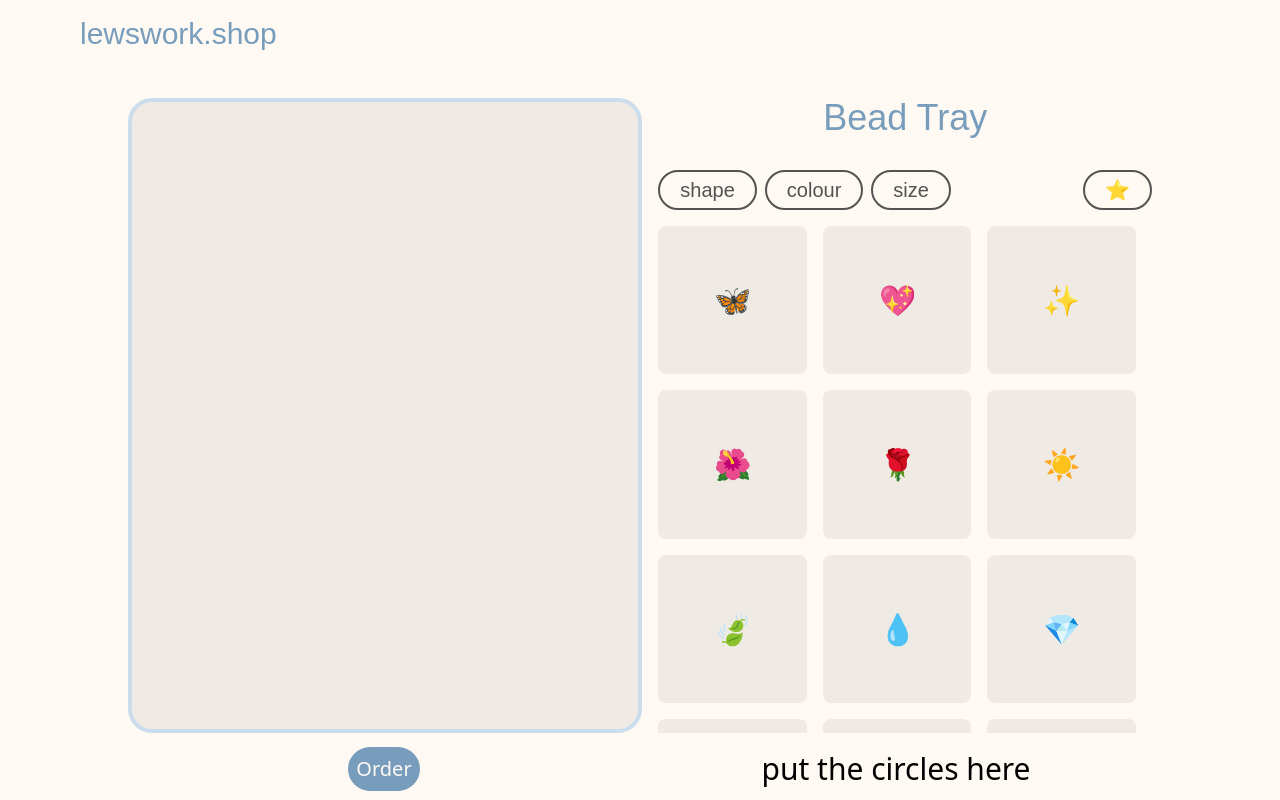
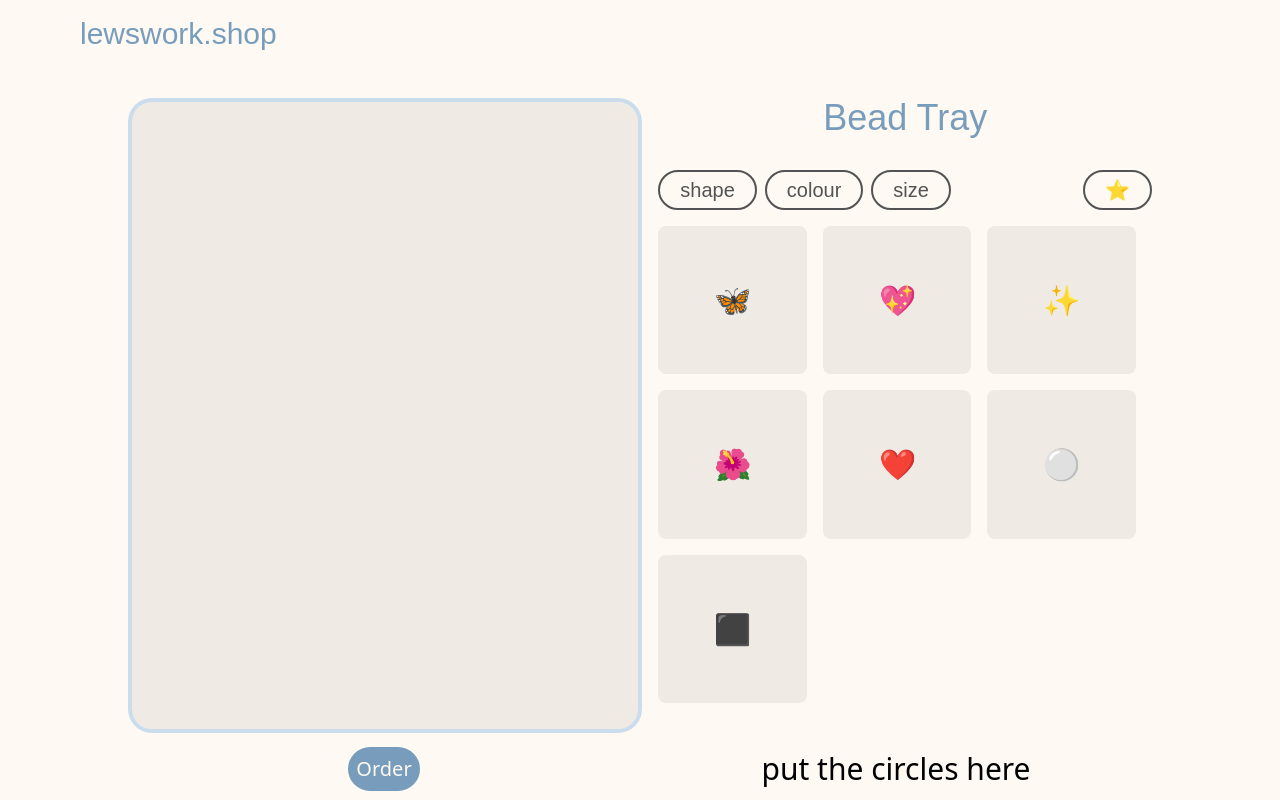
Before and after one commit to itlinde/lewsworkshop, a Next.js app: page / in a window 1280 px wide. Shown: the top 800 px of the page. Built offline with nearby package versions, Linux system fonts and the light colour scheme; a web font is replaced by a local one.

Commit message:
hEEEEEEEELEP HELP MEEEEE

```diff
--- a/app/components/JewelryMaker.js
+++ b/app/components/JewelryMaker.js
@@ -49,73 +49,64 @@ const examplePaletteItems = [
     name: "🦋",
     colour: "pink",
     shape: "butterfly",
+    diameter: 10,
+    stock: 100,
+    image: "/images/pink-butterfly.png"
   },
   {
     id: "purple-heart",
     name: "💖",
     colour: "purple",
     shape: "heart",
+    diameter: 8,
+    stock: 100,
+    image: "/images/purple-heart.png"
   },
   {
     id: "blue-star",
     name: "✨",
     colour: "blue",
     shape: "star",
+    diameter: 12,
+    stock: 100,
+    image: "/images/blue-star.png"
   },
   {
     id: "yellow-flower",
     name: "🌺",
     colour: "yellow",
     shape: "flower",
-  },
-  {
-    id: "red-rose",
-    name: "🌹",
-    colour: "red",
-    shape: "rose",
-  },
-  {
-    id: "orange-sun",
-    name: "☀️",
-    colour: "orange",
-    shape: "sun",
-  },
-  {
-    id: "green-leaf",
-    name: "🍃",
-    colour: "green",
-    shape: "leaf",
-  },
-  {
-    id: "blue-droplet",
-    name: "💧",
-    colour: "blue",
-    shape: "droplet",
-  },
-  {
-    id: "purple-crystal",
-    name: "💎",
-    colour: "purple",
-    shape: "crystal",
-  },
-  {
-    id: "pink-ribbon",
-    name: "🎀",
-    colour: "pink",
-    shape: "ribbon",
-  },
-  {
-    id: "yellow-star",
-    name: "⭐",
-    colour: "yellow",
-    shape: "star",
+    diameter: 15,
+    stock: 100,
+    image: "/images/yellow-flower.png"
   },
   {
     id: "red-heart",
     name: "❤️",
     colour: "red",
     shape: "heart",
+    diameter: 8,
+    stock: 100,
+    image: "/images/red-heart.png"
   },
+  {
+    id: "white-circle",
+    name: "⚪",
+    colour: "white",
+    shape: "circle",
+    diameter: 6,
+    stock: 100,
+    image: "/images/white-circle.png"
+  },
+  {
+    id: "black-cube",
+    name: "⬛",
+    colour: "black",
+    shape: "cube",
+    diameter: 10,
+    stock: 100,
+    image: "/images/black-cube.png"
+  }
 ];
 
 const JewelryMaker = () => {
@@ -143,6 +134,11 @@ const JewelryMaker = () => {
       const newItem = {
         id: uuidv4(),
         name: item.name,
+        stock: item.stock,
+        image: item.image,
+        diameter: item.diameter,
+        colour: item.colour,
+        shape: item.shape
       };
       return [newItem, ...prev];
     });
```
